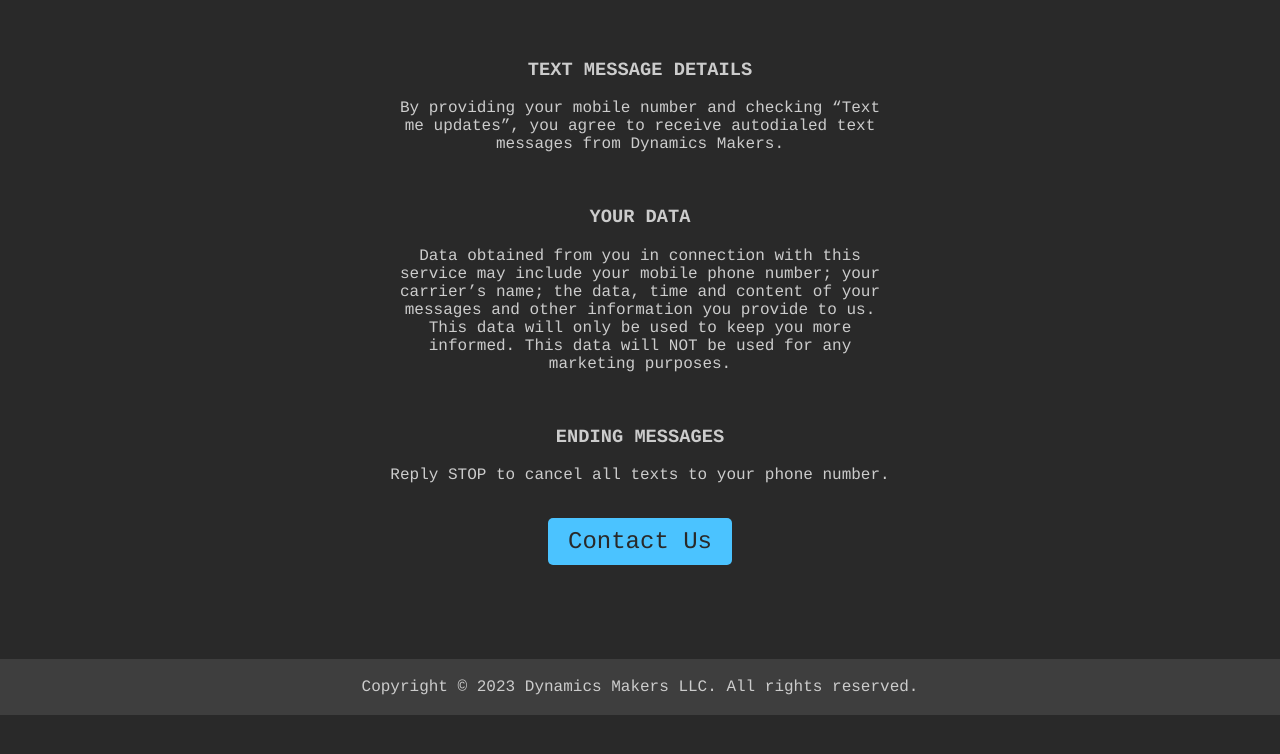
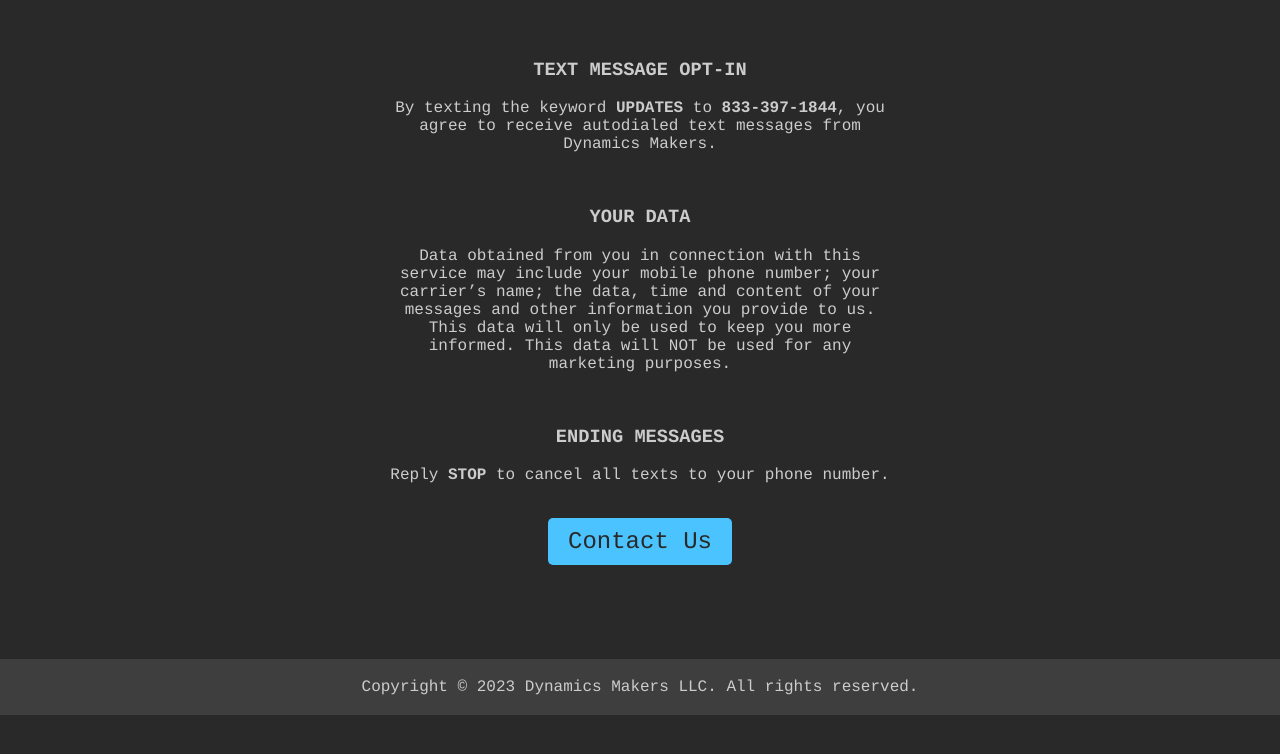
Before and after one commit to dynamicsmakers/dynamicsmakers.github.io, a plain HTML site: page sms-terms.html in a window 1280 px wide. Drawn offline with Linux system fonts and the light colour scheme.

Commit message:
Add files via upload

```diff
--- a/sms-terms.html
+++ b/sms-terms.html
@@ -3,7 +3,7 @@
 <head>
     <meta charset="UTF-8">
     <meta name="viewport" content="width=device-width, initial-scale=1">
-    <title>Dynamics Makers - SMS Terms</title>
+    <title>Dynamics Makers - SMS Opt-In</title>
     <style>
         body {
             font-family: Courier, sans-serif;
@@ -60,14 +60,14 @@
 </head>
 <body>
     <div class="container">
-        <h3>TEXT MESSAGE DETAILS</h3>
-        <p>By providing your mobile number and checking “Text me updates”, you agree to receive autodialed text messages from Dynamics Makers.</p>
+        <h3>TEXT MESSAGE OPT-IN</h3>
+        <p>By texting the keyword <b>UPDATES</b> to <b>833-397-1844</b>, you agree to receive autodialed text messages from Dynamics Makers.</p>
         <br>
         <h3>YOUR DATA</h3>
         <p>Data obtained from you in connection with this service may include your mobile phone number; your carrier’s name; the data, time and content of your messages and other information you provide to us. This data will only be used to keep you more informed. This data will NOT be used for any marketing purposes.</p>
         <br>
         <h3>ENDING MESSAGES</h3>
-        <p>Reply STOP to cancel all texts to your phone number.</p>
+        <p>Reply <b>STOP</b> to cancel all texts to your phone number.</p>
         <br>
         <a href="mailto:mike@dynamicsmakers.com?subject=Website Inquiry" class="contact-button">Contact Us</a>
     </div>
```
Also changed, not shown: sms-opt-in.html (+3 -3 lines).
